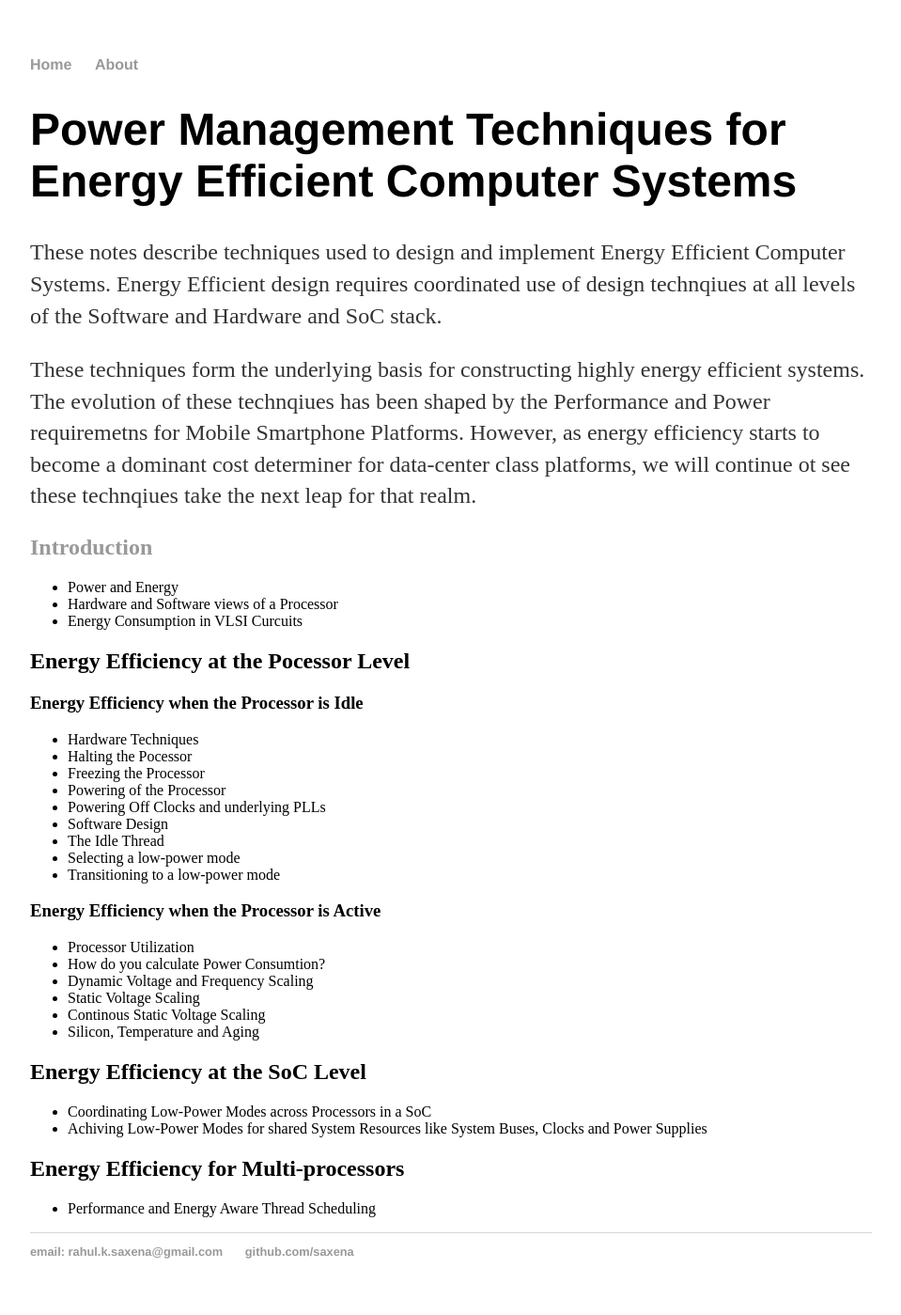
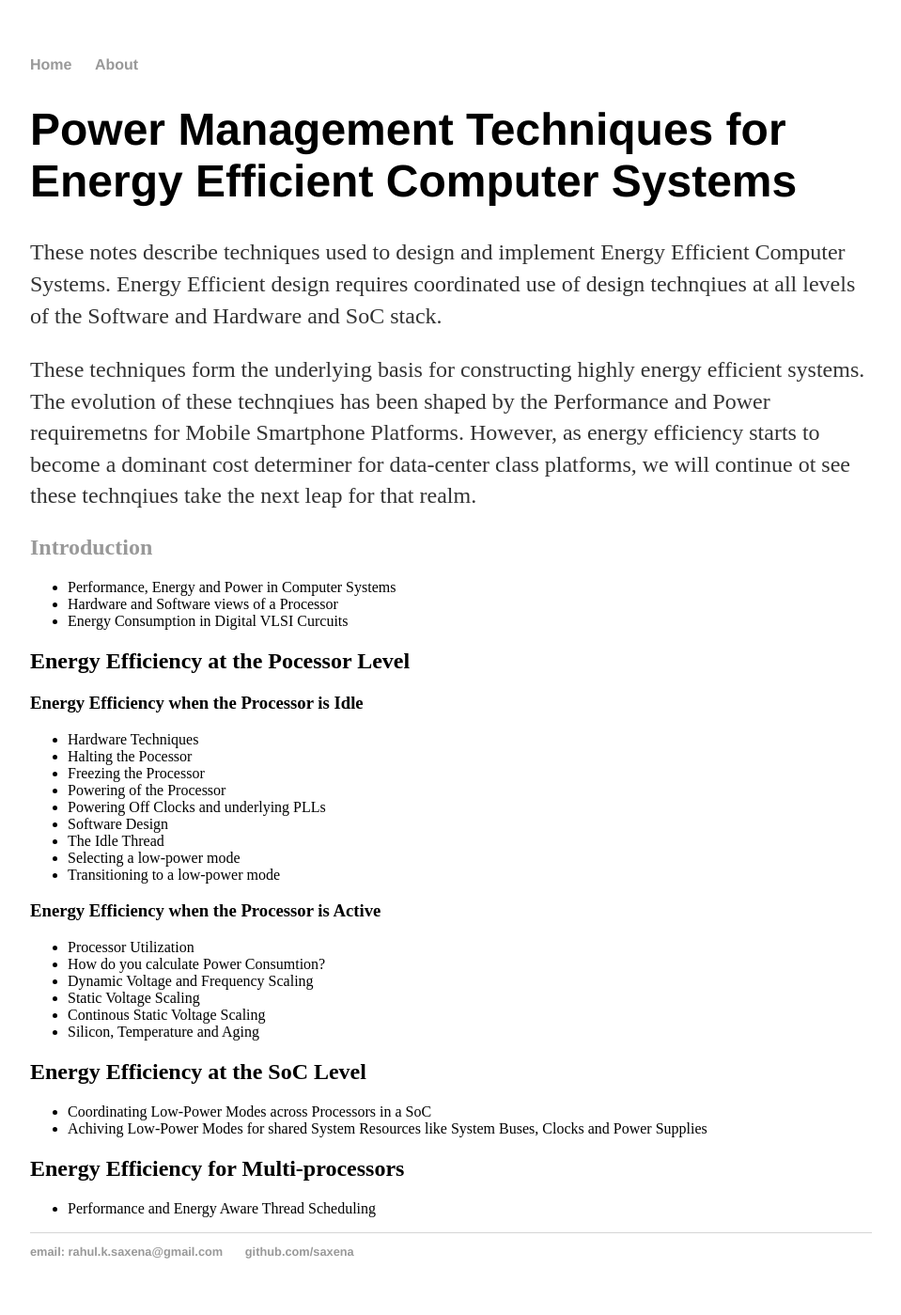
Before and after one commit to saxena/saxena.github.io, a Jekyll site: the page built from index.md, in a window 1280 px wide. Shown: the whole page at 94% size, without its empty margins (160-1119 px from the left). Built offline with Jekyll 4.4.1, drawn with Linux system fonts in a browser that asks for light colours.

Commit message:
Update index.md

```diff
--- a/index.md
+++ b/index.md
@@ -10,9 +10,9 @@ These notes describe techniques used to design and implement Energy Efficient Co
 These techniques form the underlying basis for constructing highly energy efficient systems. The evolution of these technqiues has been shaped by the Performance and Power requiremetns for Mobile Smartphone Platforms. However, as energy efficiency starts to become a dominant cost determiner for data-center class platforms, we will continue ot see these technqiues take the next leap for that realm.
 
 ## [Introduction]
-- Power and Energy
+- Performance, Energy and Power in Computer Systems
 - Hardware and Software views of a Processor
-- Energy Consumption in VLSI Curcuits
+- Energy Consumption in Digital VLSI Curcuits
 
 ## Energy Efficiency at the Pocessor Level
 
```
